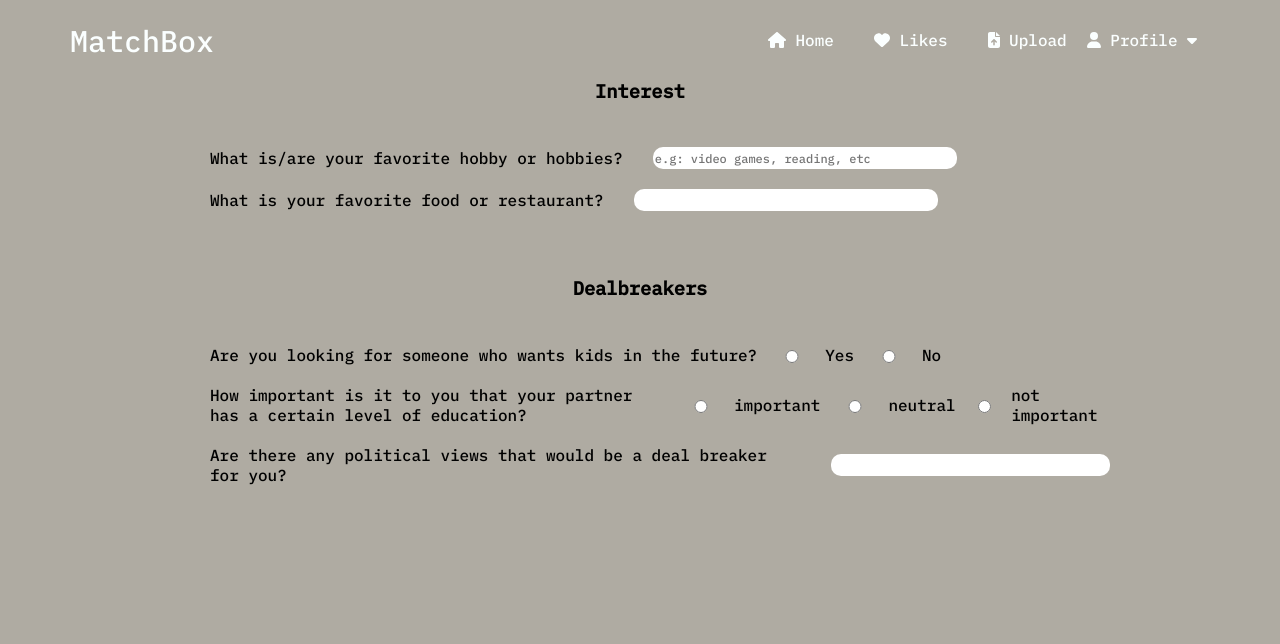
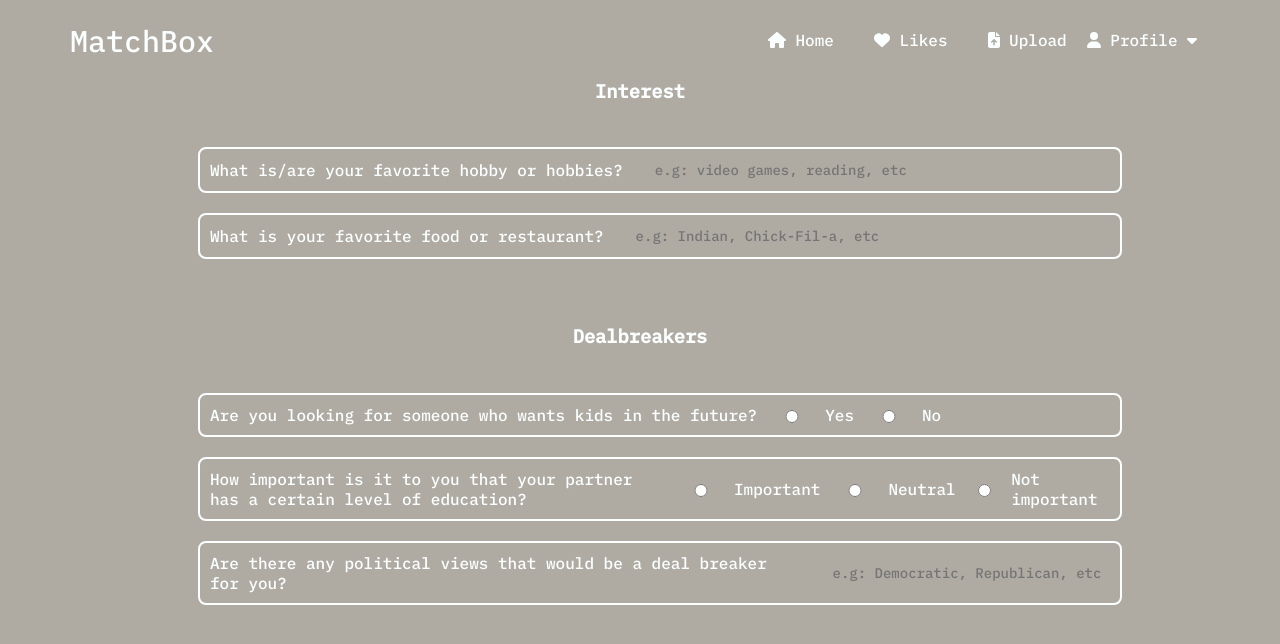
Before and after one commit to David-Tech/Matchbox, a React (Create React App) app in the folder client/: page /profile/edit in a window 1280 px wide. Shown: the top 644 px of the page. Built offline with nearby package versions, Linux system fonts and the light colour scheme.

Commit message:
profile input edits

```diff
--- a/client/src/components/CSS/profile.css
+++ b/client/src/components/CSS/profile.css
@@ -4,12 +4,14 @@
   justify-content: center;
   align-items: center;
   margin-top: 60px;
+  color: var(--letter-color);
 }
 
 .prompts-body {
   display: flex;
   flex-direction: column;
   align-items: center;
+
 }
 
 .prompts-body li {
@@ -33,12 +35,22 @@
   margin-left: 30px;
 }
 
-
 .input-field {
   font-family: 'IBM Plex Mono', monospace;
-  border-radius: 10px;
   border: none;
-  font-size: 12px;
+  font-size: 14px;
   height: 20px;
   width: 300px;
+  color: var(--letter-color);
+  background-color:transparent;
 }
+
+.input-field:focus {
+  outline: none;
+}
+
+.input-border{
+  border: 2px solid var(--letter-color);
+  padding: 10px;
+  border-radius: 8px;
+}
--- a/client/src/components/pages/Profile.js
+++ b/client/src/components/pages/Profile.js
@@ -7,14 +7,14 @@ function Profile() {
       <div className="profile-body">
         <h3>Interest</h3>
           <ul className ="prompts-body">
-            <li>
+            <li className="input-border">
               What is/are your favorite hobby or hobbies?
               <input className="input-color input-field input-tag" placeholder="e.g: video games, reading, etc"></input>
             </li>
 
-            <li>
+            <li className="input-border">
               What is your favorite food or restaurant?
-              <input className="input-color input-field input-tag "></input>
+              <input className="input-color input-field input-tag " placeholder= "e.g: Indian, Chick-Fil-a, etc "></input>
             </li>
 
             <li></li>
@@ -22,7 +22,7 @@ function Profile() {
 
         <h3>Dealbreakers</h3>
           <ul className ="prompts-body">
-            <li>
+            <li className="input-border">
               Are you looking for someone who wants kids in the future?
               <label className="radio">
                 <input type="radio" name="kids" value="yes"/>Yes
@@ -31,22 +31,22 @@ function Profile() {
                 <input type="radio" name="kids" value="no"/>No
               </label>
             </li>
-            <li>
+            <li className="input-border">
               How important is it to you that your partner has a certain level of education?
               <label>
-                <input type="radio" name="education" value="important"/> important
+                <input type="radio" name="education" value="important"/> Important
               </label>
               <label>
-                <input type="radio" name="education" value="neutral"/> neutral
+                <input type="radio" name="education" value="neutral"/> Neutral
               </label>
               <label>
-                <input type="radio" name="education" value="not important"/> not important
+                <input type="radio" name="education" value="not important"/> Not important
               </label>
             </li>
 
-            <li>
+            <li className="input-border">
               Are there any political views that would be a deal breaker for you?
-              <input className="input-color input-field input-tag"></input>
+              <input className="input-color input-field input-tag"  placeholder= "e.g: Democratic, Republican, etc "></input>
             </li>
           </ul>
       </div>
```
